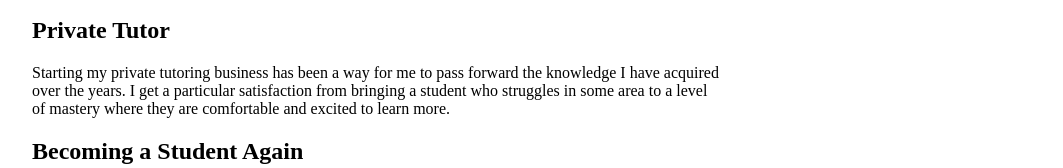
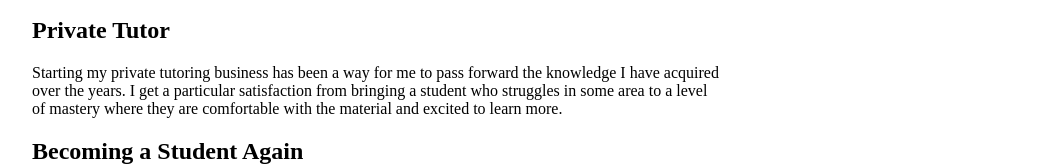
Before and after one commit to angelatlc/angelatlc.github.io, a plain HTML site: page about.html in a window 1280 px wide. Shown: the part 869-1037 px from the top of the page, without its empty margins (108-1171 px from the left). Drawn offline with Linux system fonts and the light colour scheme.

Commit message:
updated about and index

```diff
--- a/about.html
+++ b/about.html
@@ -92,7 +92,7 @@ Starting my private tutoring business has been a way for me
 to pass forward the knowledge I have acquired over the years.
 I get a particular satisfaction from bringing a student who
 struggles in some area to a level of mastery where they are
-comfortable and excited to learn more.
+comfortable with the material and excited to learn more.
 </p>
 
 <h2>Becoming a Student Again</h2>
```
Also changed, not shown: index.html (+1 -1 lines).
